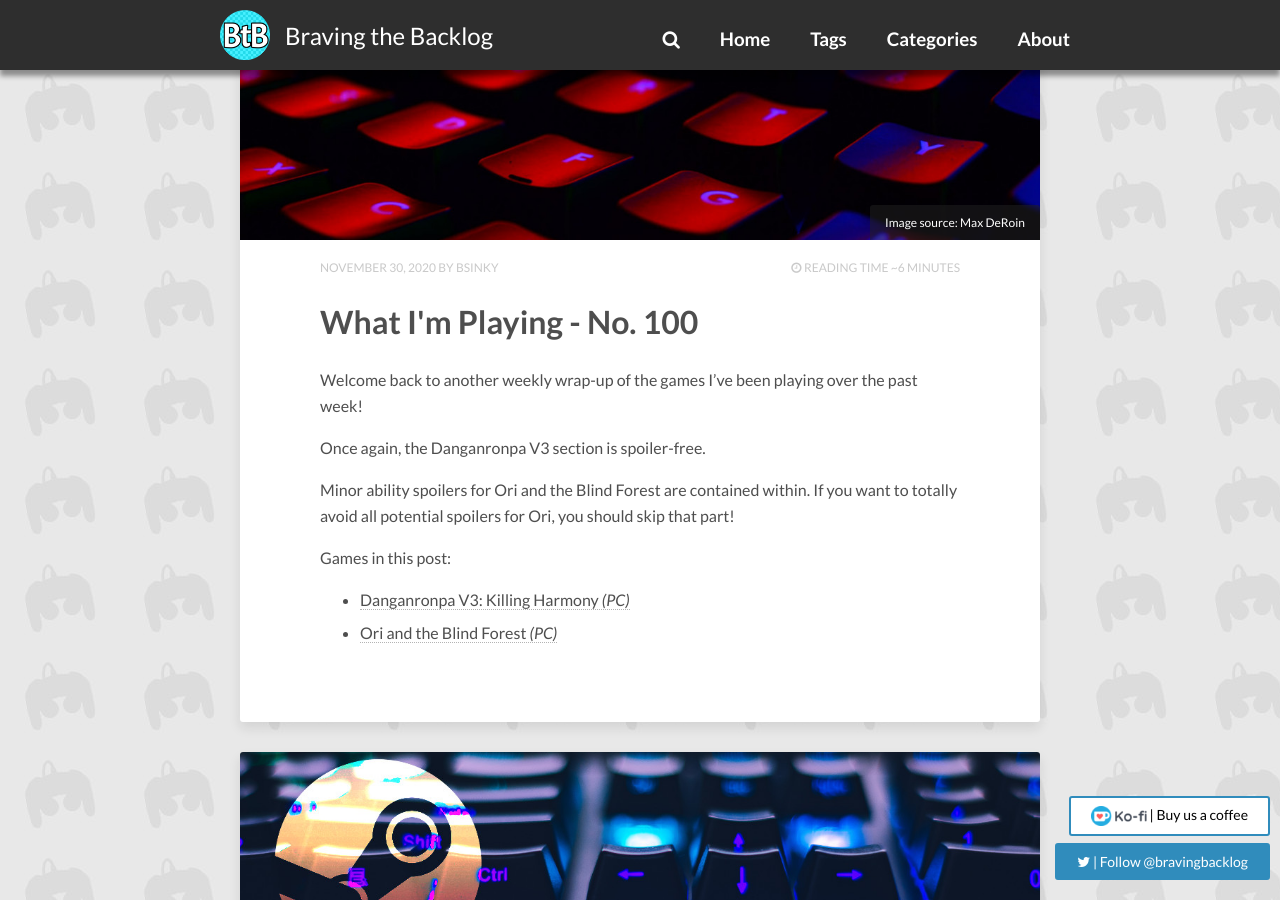
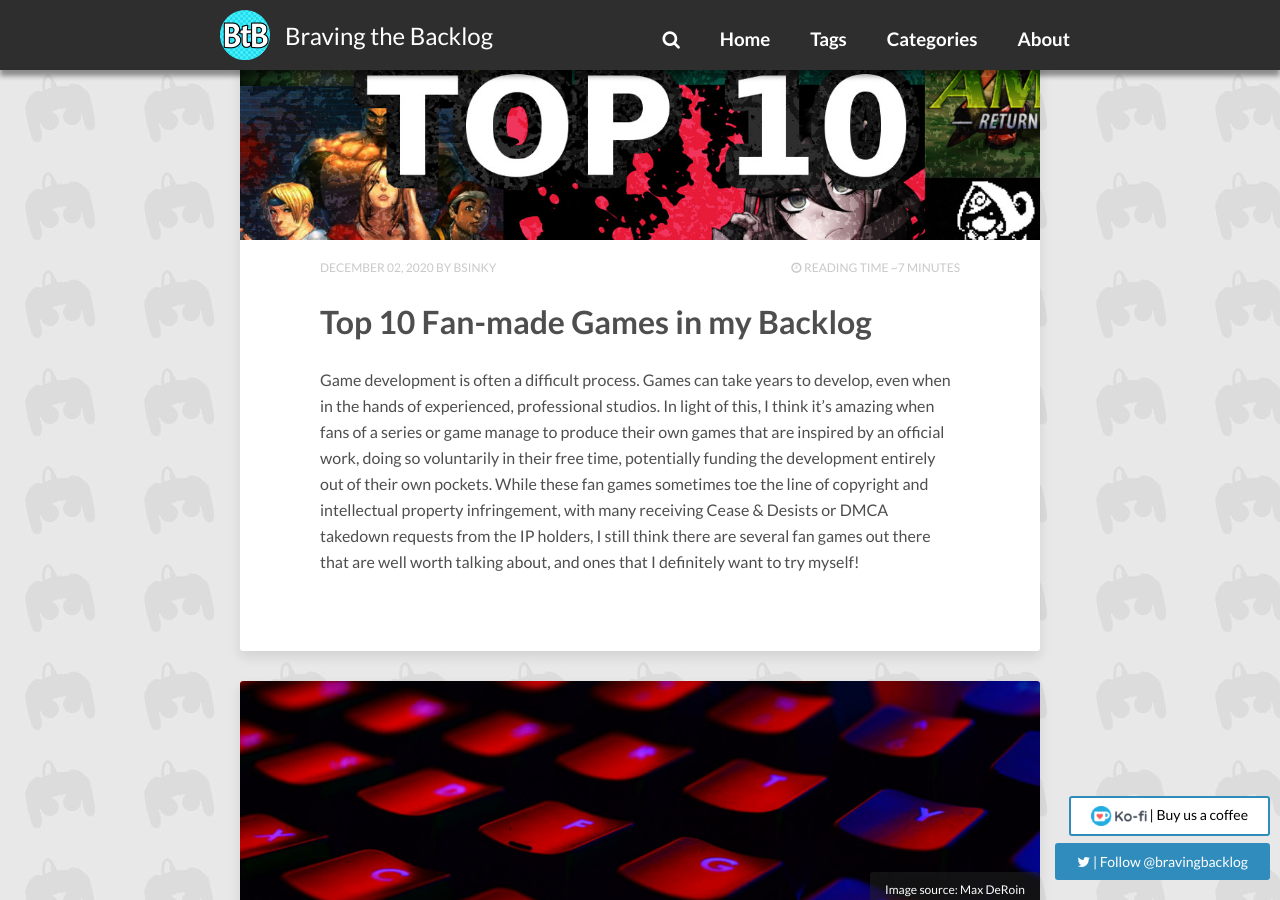
Before and after one commit to BravingTheBacklog/bravingthebacklog.github.io, a Jekyll site: the page built from index.html, in a window 1280 px wide and 900 px high, scrolled down 335 px. Built offline with Jekyll 4.4.1, drawn with Linux system fonts in a browser that asks for light colours; nearby versions of some CDN libraries; the list of posts is cut into pages by our own code; comment, search, counter and statistics services are not loaded; some of the changed lines change nothing that is shown; some of the changed text lies outside the part shown.

Commit message:
Top 10 Fan-made games in my backlog

```diff
--- a/_data/games.yml
+++ b/_data/games.yml
@@ -2898,3 +2898,86 @@ Gris:
   image: "https://i.imgur.com/T9AZQXH.jpg"
   thumb: "https://i.imgur.com/T9AZQXHm.jpg"
   imagesize: "third"
+
+The Legend of Zelda Book of Mudora:
+  title: "The Legend of Zelda: Book of Mudora"
+  developer: "ZeldaHistorian"
+  release: "September 5, 2016"
+  platform: "PC"
+  image: "https://i.imgur.com/RPT5FsO.png"
+  thumb: "https://i.imgur.com/RPT5FsOm.png"
+
+Silver Nights Crusaders:
+  title: "Silver Night's Crusaders"
+  developer: "True Role Dreams"
+  release: "October 31, 2020"
+  platform: "PC"
+  image: "https://i.imgur.com/83EUA8L.png"
+  thumb: "https://i.imgur.com/83EUA8Lm.png"
+
+Streets of Rage Remake:
+  title: "Streets of Rage Remake"
+  developer: "Bomber Games"
+  release: "April 2011"
+  platform: "PC"
+  image: "https://i.imgur.com/0igXmmi.png"
+  thumb: "https://i.imgur.com/0igXmmim.png"
+  imagesize: "third"
+
+Pokemon Uranium:
+  title: "Pokémon Uranium"
+  developer: "~JV~, Twitch"
+  release: "August 6, 2016"
+  platform: "PC"
+  image: "https://i.imgur.com/obcX2KZ.jpg"
+  thumb: "https://i.imgur.com/obcX2KZm.jpg"
+
+Undertale Red:
+  title: "Undertale Red"
+  developer: "Taxiderby"
+  release: "December 16, 2015"
+  platform: "PC"
+  image: "https://i.imgur.com/k4wrPuA.png"
+  thumb: "https://i.imgur.com/k4wrPuAm.png"
+
+MotherSquared:
+  title: "Mother²"
+  developer: "MultiVolt"
+  release: "TBA"
+  platform: "PC"
+  image: "https://i.imgur.com/gFjs6qP.jpg"
+  thumb: "https://i.imgur.com/gFjs6qPm.jpg"
+
+Danganronpa Dead End:
+  title: "Danganronpa: Dead End"
+  developer: "DjcatProductions"
+  release: "TBA"
+  platform: "PC"
+  image: "https://i.imgur.com/wGPTfEo.png"
+  thumb: "https://i.imgur.com/wGPTfEom.png"
+
+Castlevania The Lecarde Chronicles 2:
+  title: "Castlevania: The Lecarde Chronicles 2"
+  developer: "Migami Games"
+  release: "May 2017"
+  platform: "PC"
+  image: "https://i.imgur.com/fqPz5yH.jpg"
+  thumb: "https://i.imgur.com/fqPz5yHm.jpg"
+  imagesize: "third"
+
+AM2R:
+  title: "AM2R (Another Metroid 2 Remake)"
+  developer: "DoctorM64"
+  release: "August 6, 2016"
+  platform: "PC"
+  image: "https://i.imgur.com/rRm6APi.png"
+  thumb: "https://i.imgur.com/rRm6APim.png"
+  imagesize: "third"
+
+Oddity:
+  title: "Oddity"
+  developer: "Oddity Team"
+  release: "TBA"
+  platform: "PC"
+  image: "https://i.imgur.com/U08ZAgj.png"
+  thumb: "https://i.imgur.com/U08ZAgjm.png"
--- /dev/null
+++ b/_posts/2020-12-02-top-10-fan-made-games-in-my-backlog.md
@@ -0,0 +1,200 @@
+---
+layout: post
+title: Top 10 Fan-made Games in my Backlog
+author: bsinky
+description: "The top 10 fan-made games in my backlog."
+date: 2020-12-02
+modified: 2020-12-02
+categories: [List]
+tags: [Top 10,Backlog]
+image:
+    feature: feature-fangames.jpg
+    thumb: feature-fangames-thumb.jpg
+games:
+- The Legend of Zelda: Book of Mudora
+- Silver Nights Crusaders
+- Streets of Rage Remake
+- Pokemon Uranium
+- Undertale Red
+- Mother²
+- Danganronpa Dead End
+- Castlevania: The Lecarde Chronicles 2
+- AM2R (Another Metroid 2 Remake)
+- Oddity
+---
+
+Game development is often a difficult process. Games can take years to develop,
+even when in the hands of experienced, professional studios. In light of this, I
+think it's amazing when fans of a series or game manage to produce their own
+games that are inspired by an official work, doing so voluntarily in their free
+time, potentially funding the development entirely out of their own pockets.
+While these fan games sometimes toe the line of copyright and intellectual
+property infringement, with many receiving Cease & Desists or DMCA takedown
+requests from the IP holders, I still think there are several fan games out
+there that are well worth talking about, and ones that I definitely want to try
+myself!
+
+<!--more-->
+
+Several of the games on this list are still in development, so it might be a
+stretch to say they're on my backlog. After all, they're not fully released yet,
+and since these games are developed by fans in their free time, often over the
+course of many years, it is entirely possible that they may never see a full,
+completed release. But my entire schtick with this blog is all about "the
+backlog," so I hope you'll continue reading without rolling your eyes too much.
+
+By the way, I'm not featuring any ROM hacks here. ROM hacks definitely require a
+*ton* of development time as well, but I only wanted to feature games that were
+built from the ground up from scratch, or in some other game engine. That also
+leaves me free to make a similar list to this one in the future, featuring
+*only* ROM Hacks!
+
+Also, I won't be directly linking to downloads for any of the games mentioned in
+order to (hopefully) steer clear of takedown requests, but I will link to the
+official game pages when possible. On with the list!
+
+## 10. {% include game.html game="The Legend of Zelda Book of Mudora" %}
+
+Using graphics from A Link to the Past as well as some custom ones in the same
+style, The Legend of Zelda: Book of Mudora looks quite promising. It's a full,
+2D Zelda adventure, spanning 8 dungeons. Some of the overworld areas shown in
+the trailer look a little empty, but its the dungeons that will truly make or
+break this game, and I'm looking forward to trying it out myself.
+
+The [official page for the game can be found
+here](https://sites.google.com/site/zeldabom/).
+
+## 9. {% include game.html game="Silver Nights Crusaders" %}
+
+While not strictly a fan game, this is a game largely inspired by classic
+Castlevania. While I haven't played much of the classic Castlevania titles as of
+this writing, I'm definitely a fan of the overall aesthetic of the series. This
+game seems to use a lot of assets from several different Castlevania games. I
+saw some familiar scenes and bosses from Symphony of the Night in the trailer. I
+think this one was primarily made by one person, and you can definitely sense
+their love and excitement for the series in the trailer!
+
+The [official page for the game can be found
+here](https://trueroledreams.org/silver-nights-crusaders/).
+
+## 8. {% include game.html game="Streets of Rage Remake" %}
+
+Streets of Rage Remake is an incredible tribute to the 16-bit beat 'em up
+trilogy. Featuring over 100 stages, 19 playable characters, and a 76 song
+soundtrack, the developers really poured a ton of love and effort into this
+game. The soundtrack in particular is incredible, it's amazing how the team
+managed to translate the original 16-bit Genesis sounds into catchy and modern
+electronic tracks.
+
+## 7. {% include game.html game="Pokemon Uranium" %}
+
+I've had a lot of fun playing the official Pokémon games over the years. In
+fact, Pokémon Red, Blue, and Yellow are some of the first video games I remember
+playing. I definitely have a lot of nostalgia for the first 3, maybe 4,
+generations of the Pokémon series. The screenshots of Pokémon Uranium I've seen
+resemble the 4th generation pretty strongly, so I'm definitely curious about it
+based on that alone. In addition, it also adds a new "Nuclear" type that
+functions similarly to Shadow Pokémon in Pokémon Colosseum, in addition to
+implementing the 18 Pokémon types seen in the official games as of the 6th
+generation. Additionally, though Uranium features some official Pokémon, the 200
+entry in-game Pokédex is primarily made of up original Pokémon. Encountering
+unfamiliar Pokémon is always fun in the games, since you don't know what to
+expect at first, so I'm definitely looking forward to this!
+
+One thing that sets Uranium apart from other Pokémon fan games is that it's not
+a ROM hack. Rather than using the code of one of the official games as a base,
+it was created using RPG Maker XP, which is an impressive feat since this is a
+full-length Pokémon adventure, with 8 gyms and everything.
+
+Here's [the link to the official Pokémon Uranium site](http://pokemonuranium.org/).
+
+## 6. {% include game.html game="Undertale Red" %}
+
+Undertale Red is set sometime during the events of Undertale. You play as
+another human lost in the world of Undertale who runs into a Royal Guard, and
+things progress from there according to you choices. Undertale was a great
+experience, and I've heard the fan-made Undertale Red is of similar quality, so
+of course I'm interested to see what it's all about! It's supposed to be pretty
+short, but with several different routes available.
+
+The only official "page" for this fan game appears to be the Reddit post in
+which it was released. That [post can be found
+here](https://www.reddit.com/r/Undertale/comments/3x5uw2/hi_i_made_thorough_undertale_tribute_game/).
+
+## 5. {% include game.html game="MotherSquared" %}
+
+A fan-made recreation of Earthbound in the style of Mother 3, this game is
+recreating Earthbound from the ground up with all new assets. Some gameplay
+changes and improvements are being made too, and the battle system seems to take
+inspiration from Mother 3's combat system, and features some king of combo
+mechanic.
+
+The [official announcement thread can be found
+here](https://forum.starmen.net/forum/Fan/Games/EarthBound-Remake-Alpha-2-0) if
+you want to follow the game's development.
+
+## 4. {% include game.html game="Danganronpa Dead End" %}
+
+Danganronpa: Dead End is a Danganronpa fan game featuring a similar killing game
+at a school called "Reservoir University." It sounds like an ambitious project,
+as it will feature voice acting! As of this writing, only a demo called the
+"Pre-Trial-Trial" version has been released, featuring a non-canon class trial
+without any character deaths. The murder cases in the official Danganronpa games
+are incredible, and I can only hope this fan game is able to capture some of the
+same magic that makes Danganronpa so great.
+
+The [official game page can be found
+here](https://djcatproductions.itch.io/danganronpa-dead-end).
+
+## 3. {% include game.html game="Castlevania The Lecarde Chronicles 2" %}
+
+I've really enjoyed the metroidvania Castlevania titles I've played, and this
+fan game is styled after that kind of Castlevania gameplay! It's also notable
+for having high quality music, and even features voice acting from several
+actors who have played characters in official Castlevania titles, reprising
+their roles for this fan game.
+
+To my knowledge, this game hasn't received any DMCA requests from Konami, and
+the official page for the fangame, complete with download links, remains
+available as of this writing. You can find [the official game page with the
+download link
+here](http://the-mig-page.wifeo.com/castlevania-the-lecarde-chronicles-2013.php).
+
+## 2. {% include game.html game="AM2R" %}
+
+In 2016, after about 10 years of working on the project on and off alongside
+several other fan developers, Milton Guasti (under the name DoctorM64) released
+his Metroid passion project to the world: AM2R, a complete remake of Metroid II:
+Samus Returns. Much like how Metroid: Zero Mission was a remake of the original
+Metroid with modern graphics and gameplay improvements, AM2R featured numerous
+enhancements and alterations from Metroid II, including new areas, bosses,
+music, and a map system.
+
+Not long after its release, Guasti received a DMCA takedown request from
+Nintendo. Then, in 2017, Nintendo released their own official remake of Metroid
+II, Metroid: Samus Returns for the 3DS. I played and enjoyed the official remake
+on the 3DS, but I've read that AM2R feels a lot different from Samus Returns,
+and is well worth playing. Despite the DMCA takedown requests, it's still
+possible to find AM2R online, and it's even received community patches that fix
+bugs, and add additional content.
+
+From the sound of it, AM2R is one of the most fully-featured fan games out
+there. As a fan of both the Metroid series and the metroidvania genre, I'm
+really looking forward to playing it!
+
+## 1. {% include game.html game="Oddity" %}
+
+Originally being developed as Mother 4, Oddity has always been strongly
+influenced by the Mother series, and is aiming for the same aesthetic and
+gameplay. A large part of the reason for abandoning the Mother 4 title was
+likely to avoid potential Cease & Desist requests for Nintendo. I'm honestly not
+sure who to list as the developer on this one. The [Mother 4
+Wiki](https://mother4.fandom.com/wiki/Oddity) states that the developers
+involved on the project have changed several times since the project started in
+2008, and there's no official name for the team listed there.
+
+The reveal trailer for Oddity looks incredible, with great pixel art that is
+strongly reminiscent of Mother 3, and the battle system seems like a fun
+evolution of the turn-based battles in Earthbound and Mother 3. The trailer ends
+with a proclomation that "It'll be out when it's ready," and I'm really looking
+forward to when that day comes!
```
Also changed, not shown: images/feature-fangames-thumb.jpg (added), images/feature-fangames.jpg (added).
